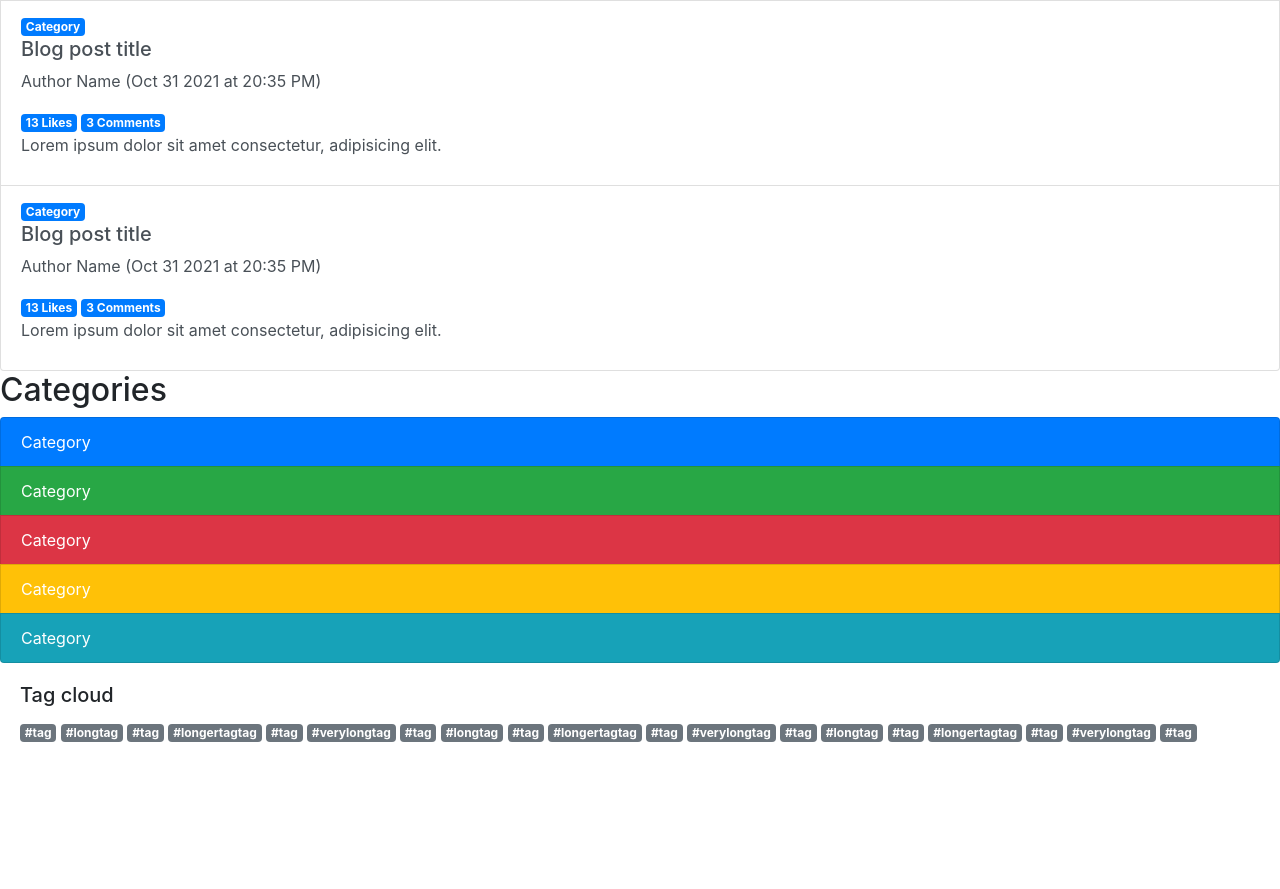
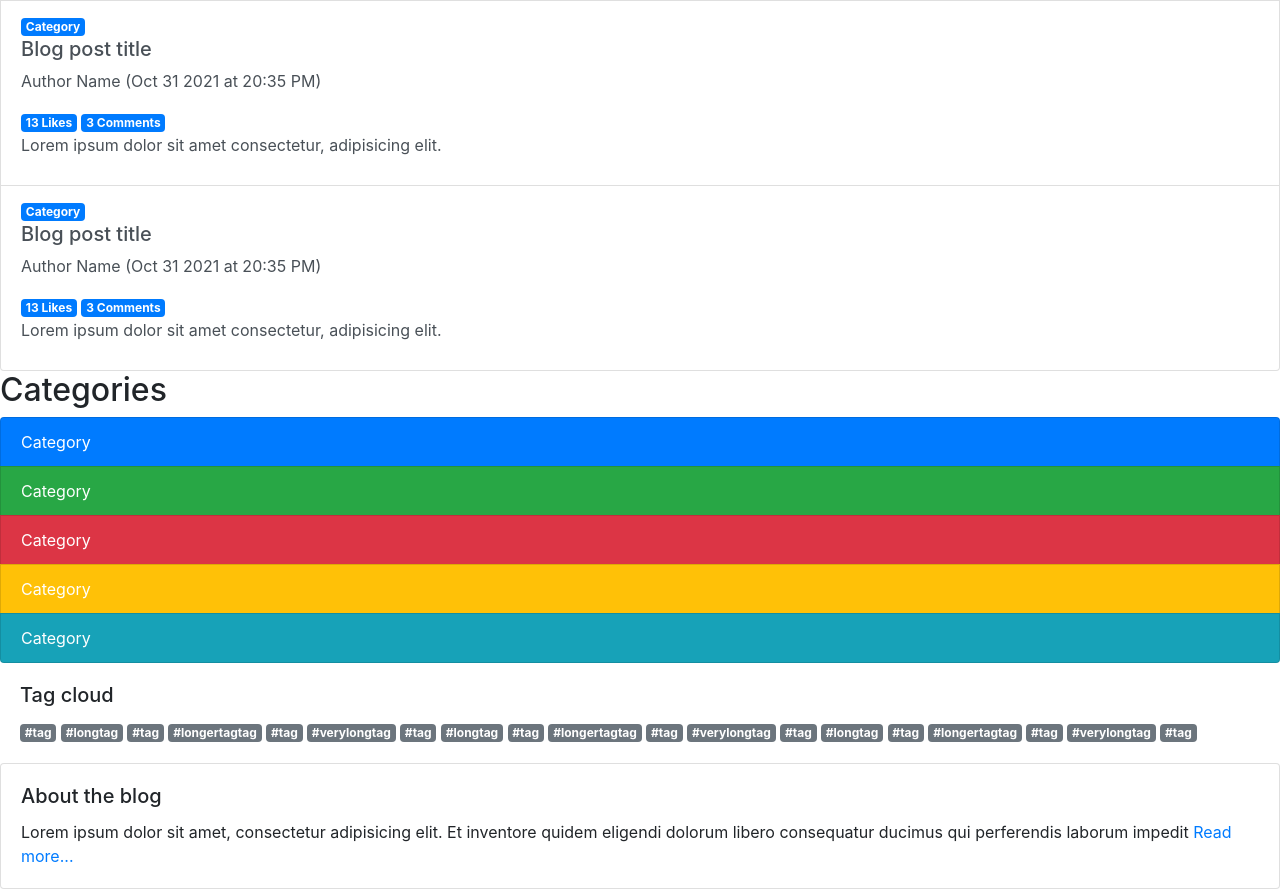
Before and after one commit to getrudeHarriet/bootstrap-projects, a plain HTML site: page project3.A blog/post-text.html in a window 1280 px wide. Shown: the part 3663-4552 px from the top of the page. Before the commit the page ends 4426 px from the top, so only its background shows below. Drawn offline with Linux system fonts and the light colour scheme.

Commit message:
Adding about the blog section

```diff
--- a/project3.A blog/post-text.html
+++ b/project3.A blog/post-text.html
@@ -459,6 +459,16 @@
           <a href="0" class="badge badge-secondary">#verylongtag</a>
           <a href="0" class="badge badge-secondary">#tag</a>
         </div>
+        <div class="card">
+          <div class="card-body">
+            <h5 class="card-title">About the blog</h5>
+            <p class="card-text">
+              Lorem ipsum dolor sit amet, consectetur adipisicing elit. Et
+              inventore quidem eligendi dolorum libero consequatur ducimus qui
+              perferendis laborum impedit <a href="#0">Read more...</a>
+            </p>
+          </div>
+        </div>
       </aside>
     </article>
 
```
